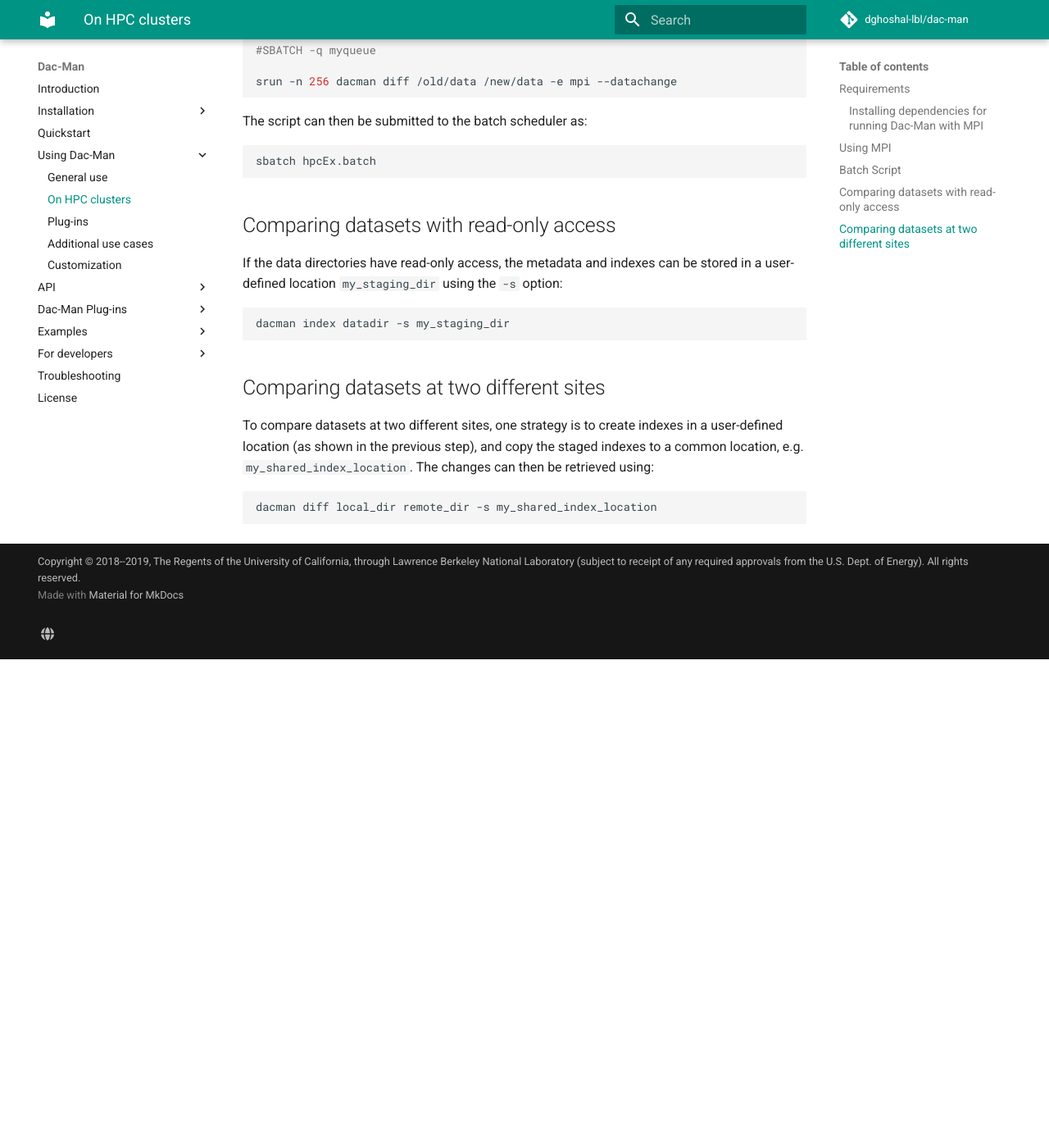
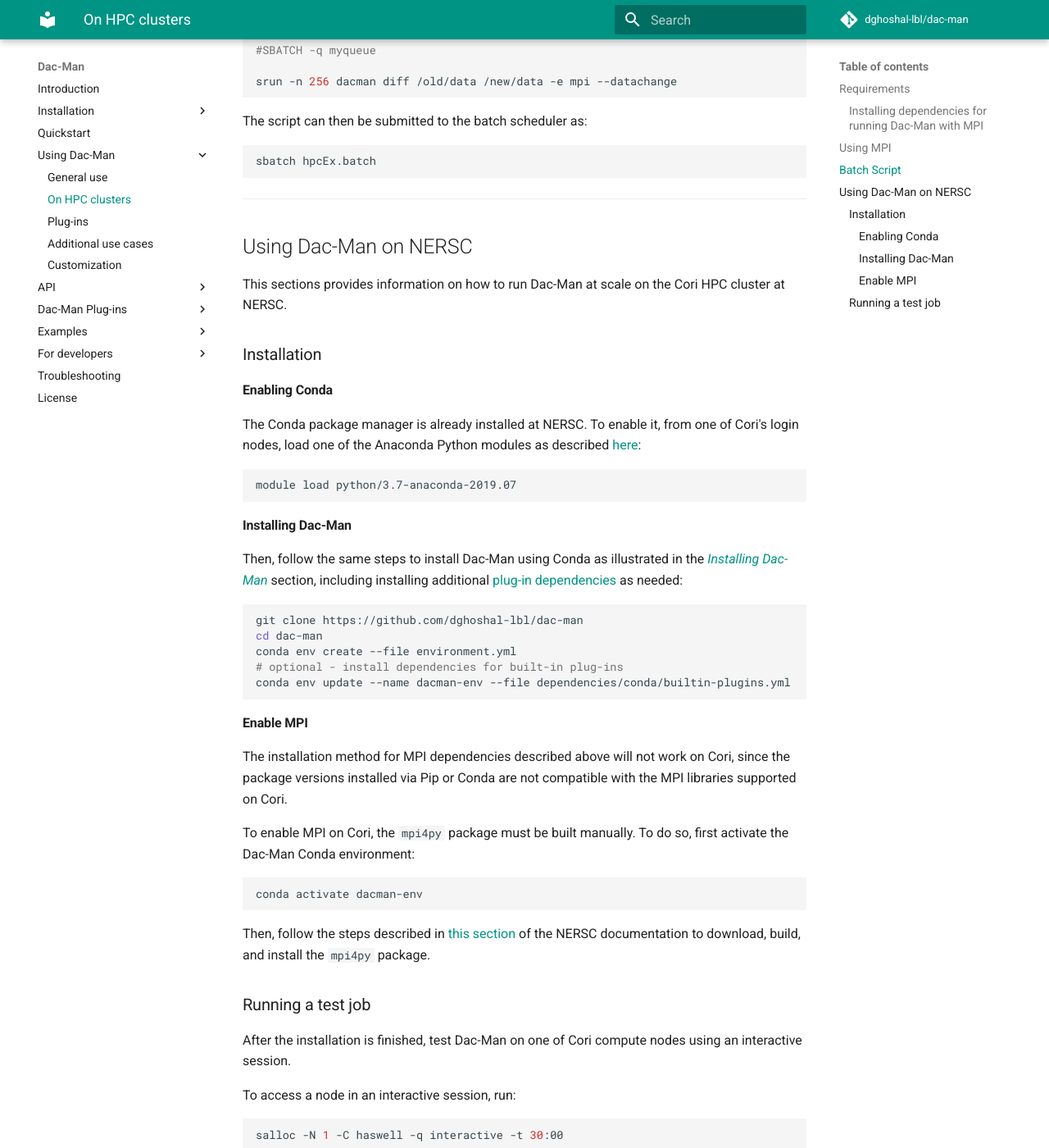
Before and after one commit to deduce-dev/dac-man, an MkDocs documentation site: the page built from docs/use/hpc.md, in a window 1280 px wide and 1400 px high, scrolled down 1409 px. Shown: the whole window at 82% size. Built offline with MkDocs 1.6.1 and Material for MkDocs 9.7.7, drawn with Linux system fonts in a browser that asks for light colours; comment, search, counter and statistics services are not loaded; before the commit the page ends 2213 px from its top, so only the background shows below that; some of the changed text lies outside the part shown.

Commit message:
Add section about usage at NERSC

````diff
--- a/docs/use/hpc.md
+++ b/docs/use/hpc.md
@@ -71,22 +71,70 @@
 sbatch hpcEx.batch
 ```
 
-## Comparing datasets with read-only access
+---
 
-If the data directories have read-only access,
-the metadata and indexes can be stored in a user-defined location `my_staging_dir` using the `-s` option:
+## Using Dac-Man on NERSC
+
+This sections provides information on how to run Dac-Man at scale on the Cori HPC cluster at NERSC.
+
+### Installation
+
+#### Enabling Conda
+
+The Conda package manager is already installed at NERSC.
+To enable it, from one of Cori's login nodes,
+load one of the Anaconda Python modules as described [here](https://docs.nersc.gov/programming/high-level-environments/python/#anaconda-python):
 
 ```sh
-dacman index datadir -s my_staging_dir
+module load python/3.7-anaconda-2019.07
 ```
 
-## Comparing datasets at two different sites
+#### Installing Dac-Man
 
-To compare datasets at two different sites,
-one strategy is to create indexes in a user-defined location (as shown in the previous step),
-and copy the staged indexes to a common location, e.g. `my_shared_index_location`.
-The changes can then be retrieved using:
+Then, follow the same steps to install Dac-Man using Conda as illustrated in the [*Installing Dac-Man*](../../install/) section,
+including installing additional [plug-in dependencies](../../dependencies/) as needed:
 
 ```sh
-dacman diff local_dir remote_dir -s my_shared_index_location
+git clone https://github.com/dghoshal-lbl/dac-man
+cd dac-man
+conda env create --file environment.yml
+# optional - install dependencies for built-in plug-ins
+conda env update --name dacman-env --file dependencies/conda/builtin-plugins.yml
 ```
+
+#### Enable MPI
+
+The installation method for MPI dependencies described above will not work on Cori,
+since the package versions installed via Pip or Conda are not compatible with the MPI libraries supported on Cori.
+
+To enable MPI on Cori, the `mpi4py` package must be built manually.
+To do so, first activate the Dac-Man Conda environment:
+
+```sh
+conda activate dacman-env
+```
+
+Then, follow the steps described in [this section](https://docs.nersc.gov/programming/high-level-environments/python/mpi4py/#mpi4py-in-your-custom-conda-environment) of the NERSC documentation
+to download, build, and install the `mpi4py` package.
+
+### Running a test job
+
+After the installation is finished,
+test Dac-Man on one of Cori compute nodes using an interactive session.
+
+To access a node in an interactive session, run:
+
+```sh
+salloc -N 1 -C haswell -q interactive -t 30:00
+```
+
+Finally, once inside the interactive compute node session,
+invoke `dacman` on any two test data directories.
+On Cori, the MPI executable is `srun`:
+
+```sh
+srun -n 32 dacman diff <dir-1> <dir-2> -e mpi --datachange
+```
+
+!!! important
+    Make sure that you run this command in a Cori compute node, as opposed to a login node. Running MPI on login nodes is discouraged at NERSC, and the above command might fail if run on a login node.
````
